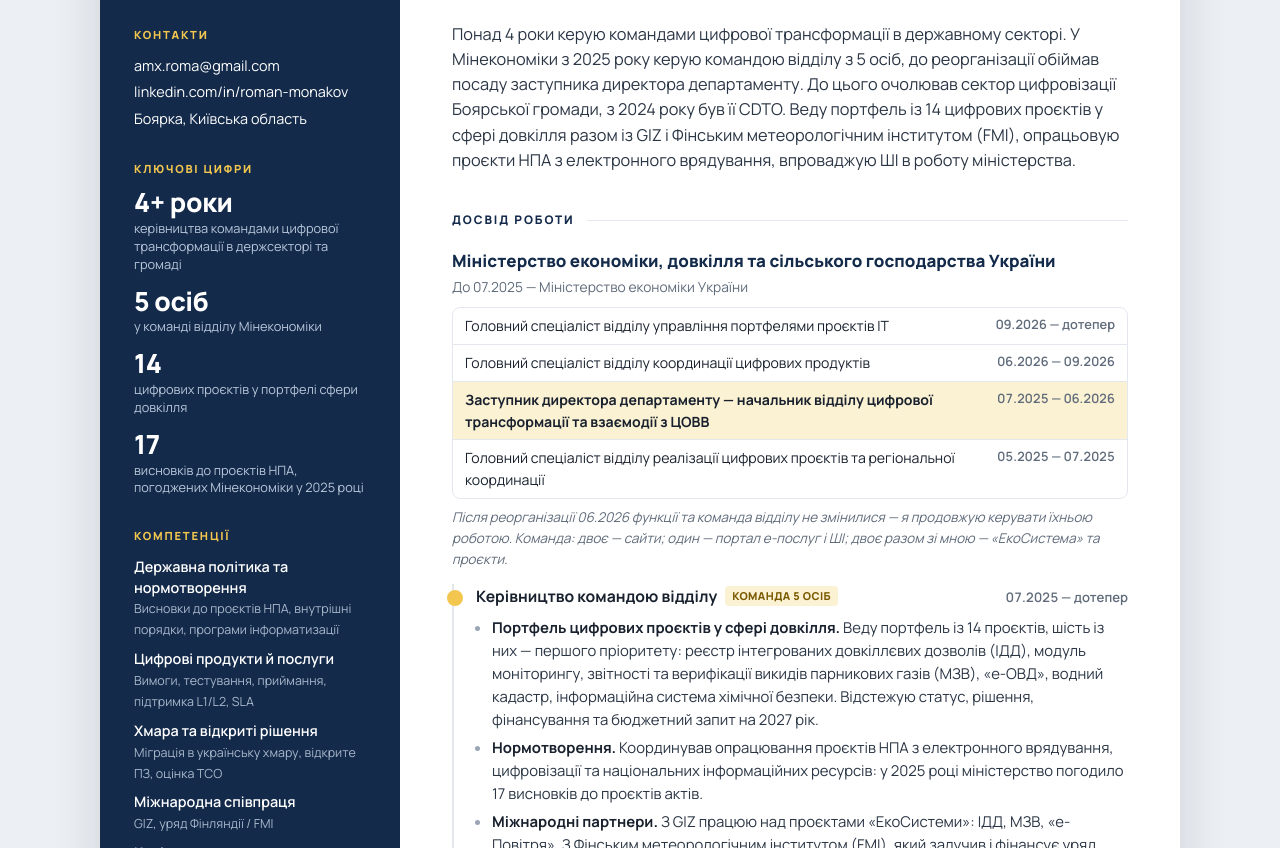
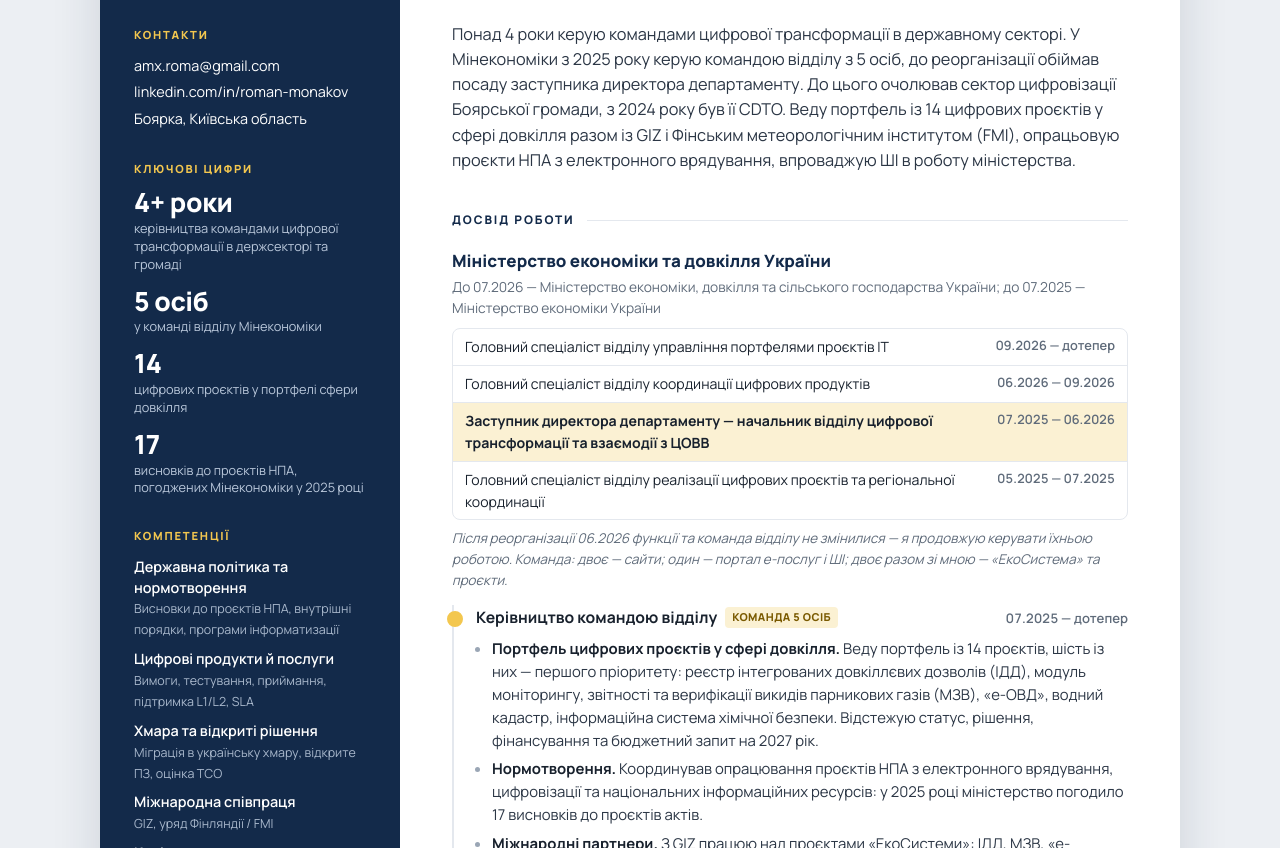
Before and after one commit to Rmonakov/rmonakov.github.io, a plain HTML site: page index.html in a window 1280 px wide. Shown: the part 252-1100 px from the top of the page. Drawn offline with Linux system fonts and the light colour scheme.

Commit message:
Нова назва міністерства: Міністерство економіки та довкілля України
Co-Authored-By: Claude Opus 5.5 <noreply@anthropic.com>
Claude-Session: https://claude.ai/code/session_01EzKeFu1Jn1sf8ACsVjH4xf

```diff
--- a/index.html
+++ b/index.html
@@ -260,8 +260,8 @@
     <h2>Досвід роботи</h2>
 
     <div class="org">
-      <div class="org-name">Міністерство економіки, довкілля та сільського господарства України</div>
-      <div class="org-sub">До 07.2025 — Міністерство економіки України</div>
+      <div class="org-name">Міністерство економіки та довкілля України</div>
+      <div class="org-sub">До 07.2026 — Міністерство економіки, довкілля та сільського господарства України; до 07.2025 — Міністерство економіки України</div>
       <div class="ladder">
         <div><span>Головний спеціаліст відділу управління портфелями проєктів ІТ</span><em>09.2026 — дотепер</em></div>
         <div><span>Головний спеціаліст відділу координації цифрових продуктів</span><em>06.2026 — 09.2026</em></div>
```
Also changed, not shown: 1 other file.
